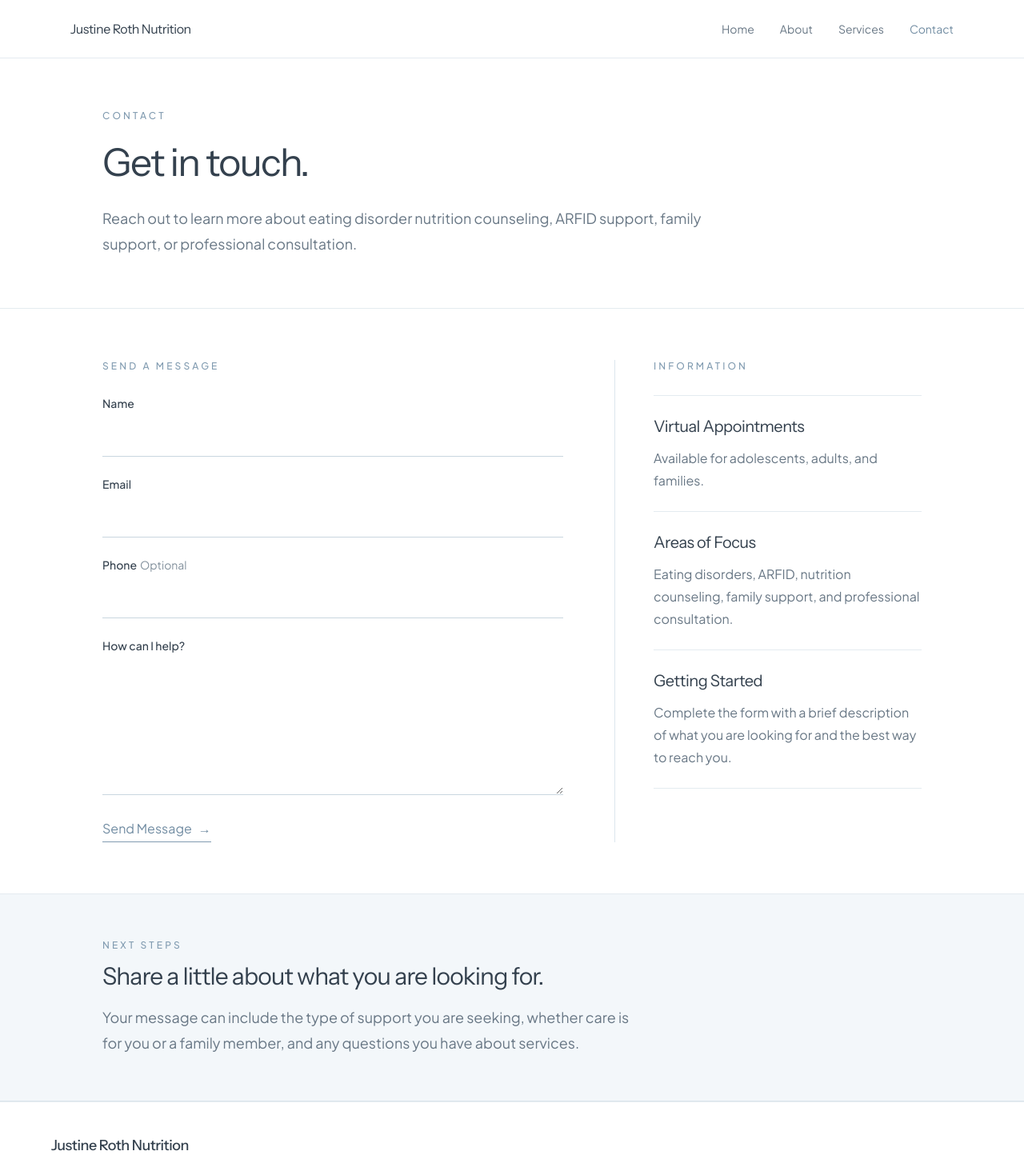
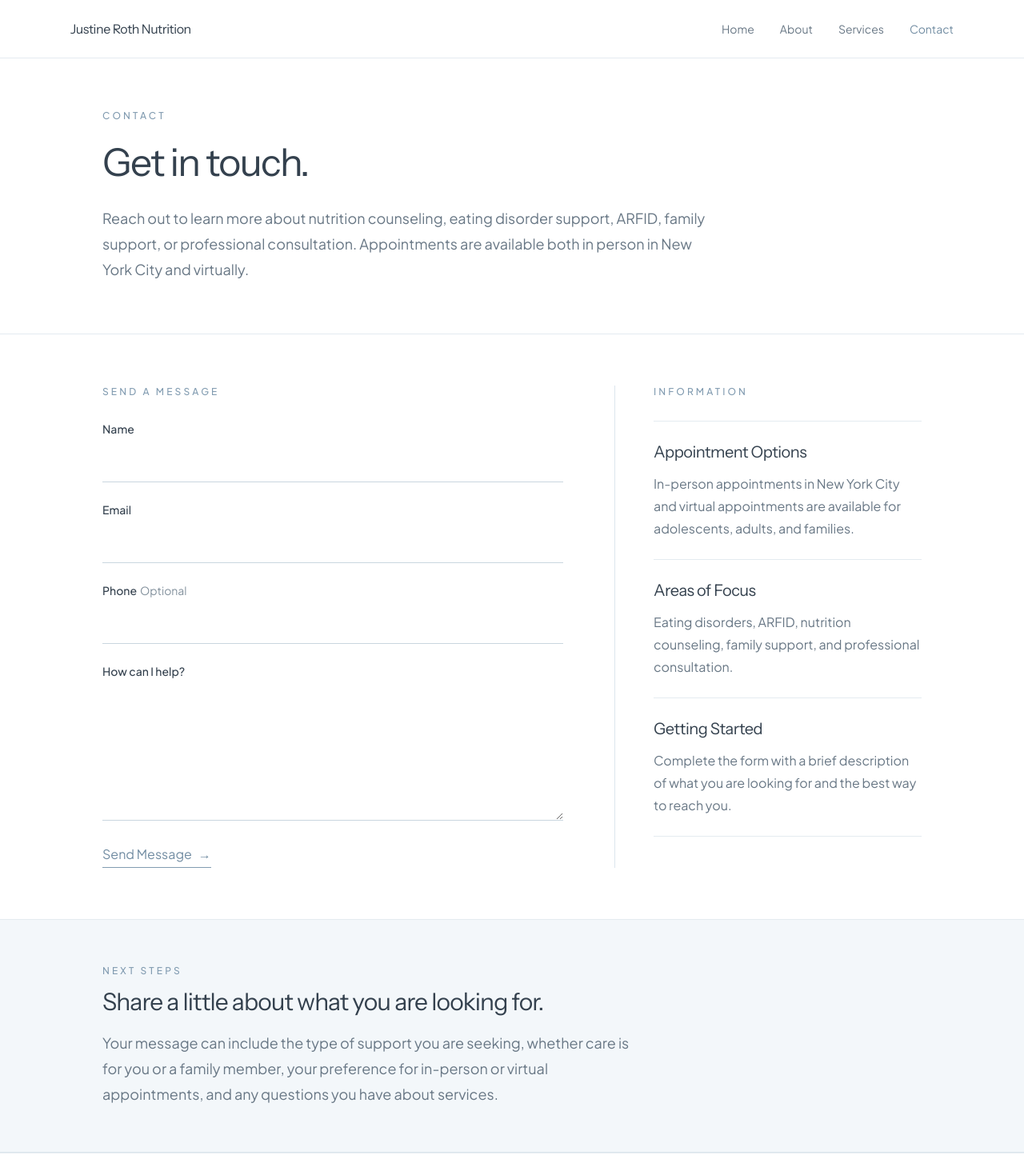
Before and after one commit to justinerothrd/justine-roth-nutrition, a Next.js app: page /contact in a window 1280 px wide. Shown: the top 1459 px of the page at 80% size. Built offline with nearby package versions, Linux system fonts and the light colour scheme.

Commit message:
Revise contact page content for clarity
Updated text to clarify appointment options and support services.

```diff
--- a/app/contact/page.tsx
+++ b/app/contact/page.tsx
@@ -14,9 +14,10 @@ export default function ContactPage() {
             </h1>
 
             <p className="mt-6 text-lg leading-8 text-[#687785]">
-              Reach out to learn more about eating disorder nutrition
-              counseling, ARFID support, family support, or professional
-              consultation.
+              Reach out to learn more about nutrition counseling, eating
+              disorder support, ARFID, family support, or professional
+              consultation. Appointments are available both in person in New
+              York City and virtually.
             </p>
           </div>
         </div>
@@ -119,11 +120,13 @@ export default function ContactPage() {
             <div className="mt-7 divide-y divide-[#E4EBF0] border-y border-[#E4EBF0]">
               <div className="py-6">
                 <h2 className="font-heading text-xl font-normal tracking-[-0.025em]">
-                  Virtual Appointments
+                  Appointment Options
                 </h2>
 
                 <p className="mt-3 leading-7 text-[#687785]">
-                  Available for adolescents, adults, and families.
+                  In-person appointments in New York City and virtual
+                  appointments are available for adolescents, adults, and
+                  families.
                 </p>
               </div>
 
@@ -166,8 +169,9 @@ export default function ContactPage() {
 
           <p className="mt-4 max-w-2xl text-lg leading-8 text-[#687785]">
             Your message can include the type of support you are seeking,
-            whether care is for you or a family member, and any questions you
-            have about services.
+            whether care is for you or a family member, your preference for
+            in-person or virtual appointments, and any questions you have about
+            services.
           </p>
         </div>
       </section>
```
